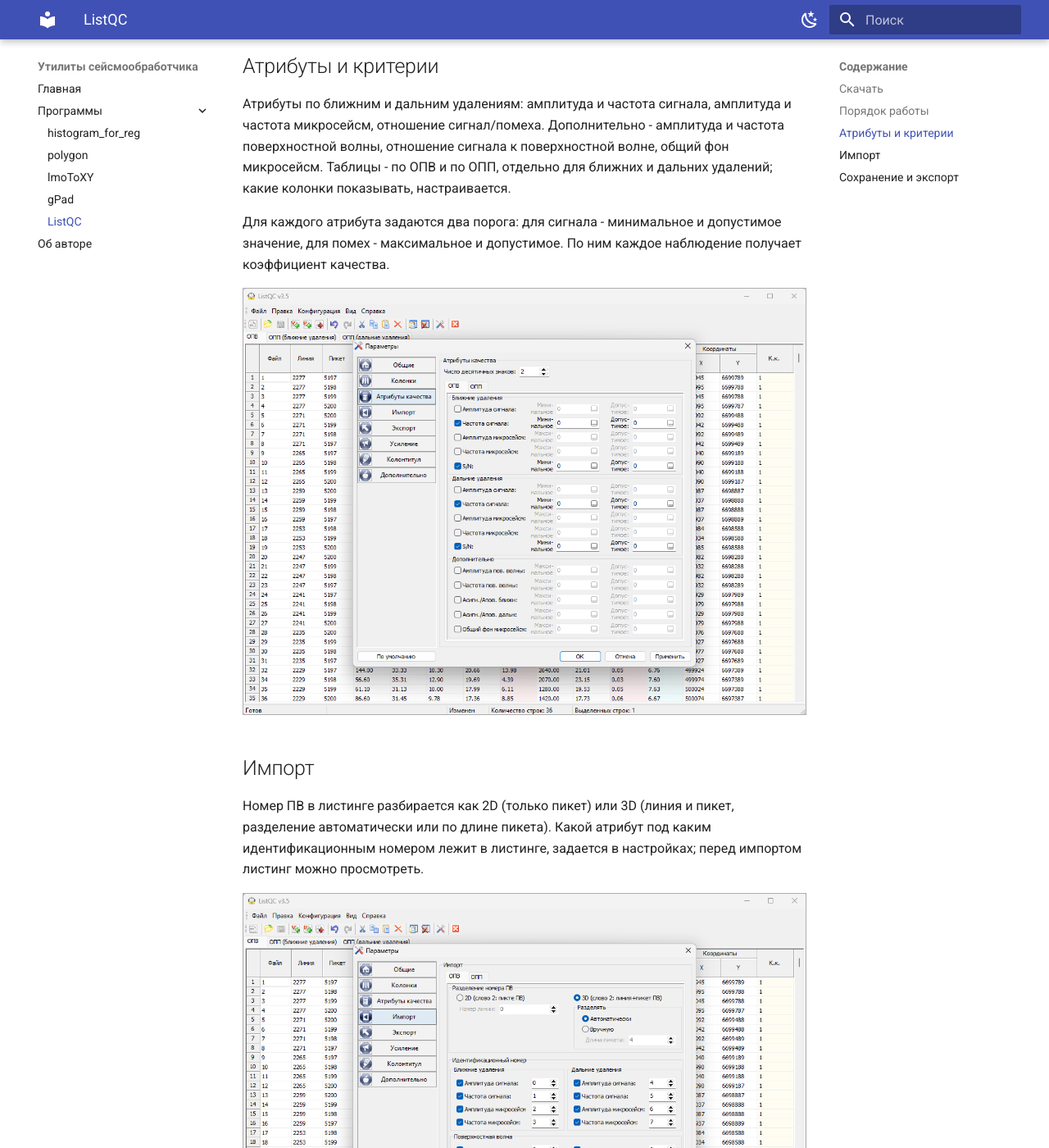
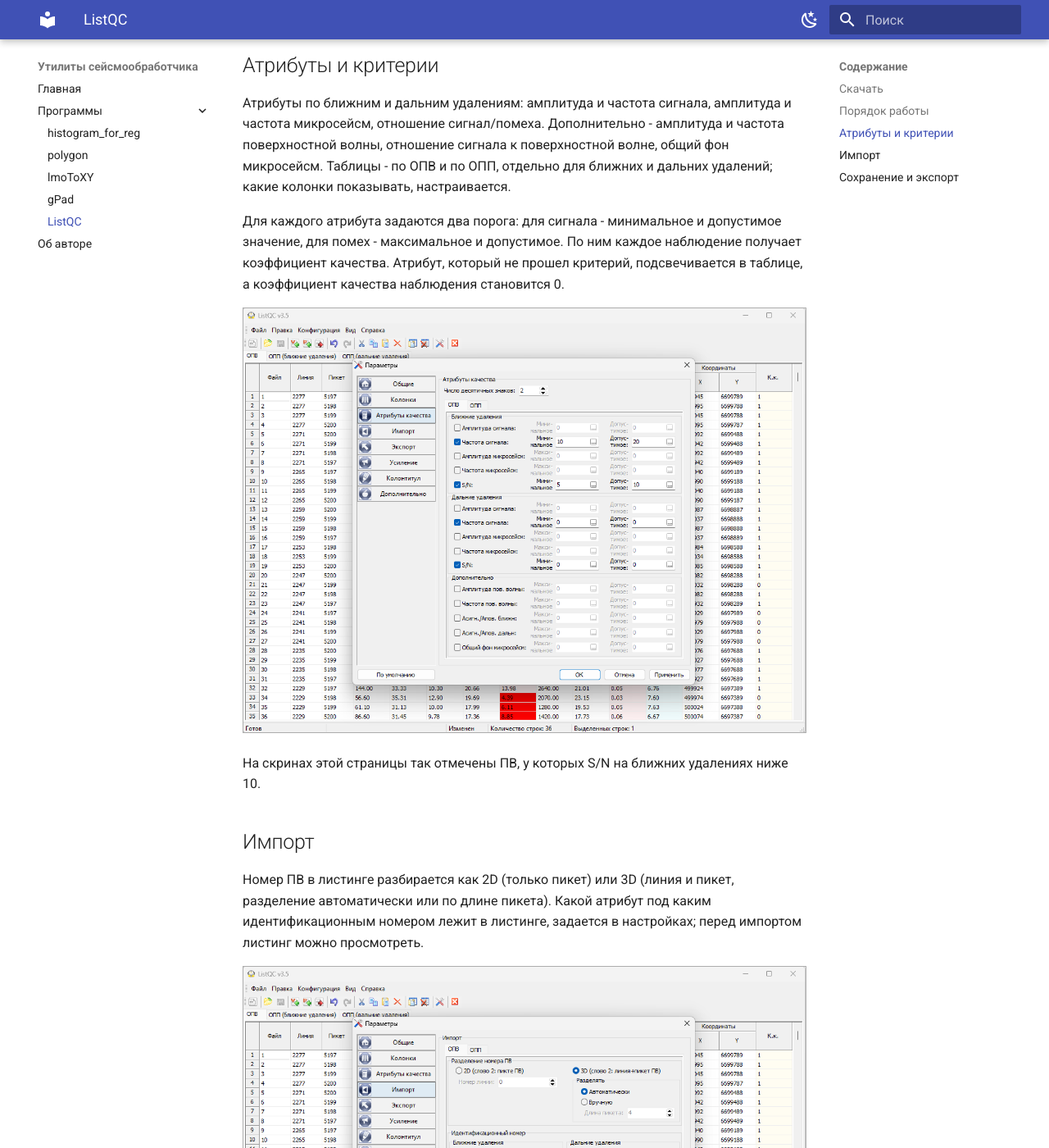
Before and after one commit to daniscoder/daniscoder.github.io, an MkDocs documentation site: the page built from docs/listqc.md, in a window 1280 px wide and 1400 px high, scrolled down 1630 px. Shown: the whole window at 82% size. Built offline with MkDocs 1.6.1 and Material for MkDocs 9.7.7, drawn with Linux system fonts in a browser that asks for light colours.

Commit message:
ListQC: скрины с подсветкой по критериям качества
Видно главное, что делает программа: отбракованные наблюдения выделены.

```diff
--- a/docs/listqc.md
+++ b/docs/listqc.md
@@ -6,7 +6,7 @@
 коэффициентом качества - сразу видно, какие ПВ не проходят и по какому
 атрибуту.
 
-![ListQC: таблица ОПВ и импорт листинга](img/listqc.png)
+![ListQC: таблица ОПВ, подсвечены наблюдения с низким S/N](img/listqc.png)
 
 !!! note "Программа для старых систем"
     ListQC сделана под Geovation и Geocluster (CGG): атрибуты считает задание в
@@ -49,9 +49,14 @@
 
 Для каждого атрибута задаются два порога: для сигнала - минимальное и
 допустимое значение, для помех - максимальное и допустимое. По ним каждое
-наблюдение получает коэффициент качества.
+наблюдение получает коэффициент качества. Атрибут, который не прошел
+критерий, подсвечивается в таблице, а коэффициент качества наблюдения
+становится 0.
 
-![Критерии оценки](img/listqc_criteria.png)
+![Критерии: частота сигнала 10 и 20 Гц, S/N 5 и 10](img/listqc_criteria.png)
+
+На скринах этой страницы так отмечены ПВ, у которых S/N на ближних удалениях
+ниже 10.
 
 ## Импорт
 
```
Also changed, not shown: docs/img/listqc.png, docs/img/listqc_criteria.png, docs/img/listqc_export.png, docs/img/listqc_import.png.
